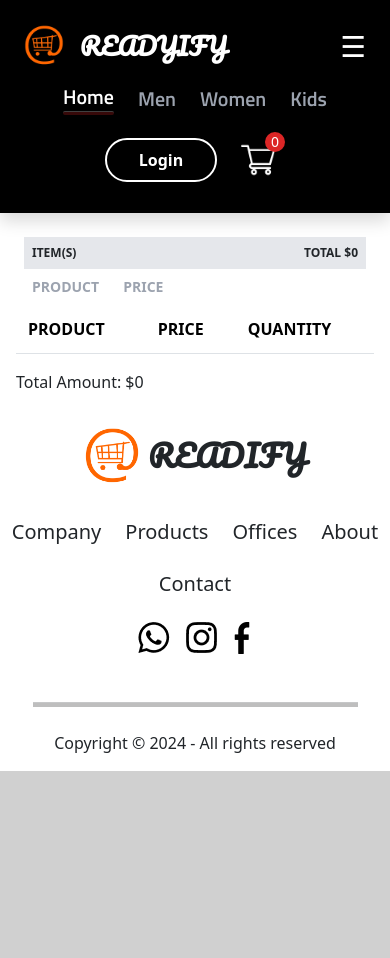
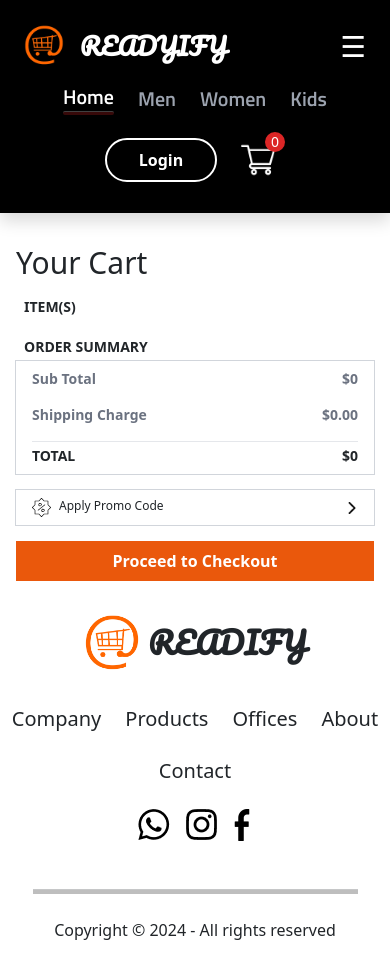
Before and after one commit to ankiitm2/Ecommerce, a React (Create React App) app: page /cart in a window 390 px wide. Before the commit the page ends 844 px from the top, so only its background shows below. Built offline with nearby package versions, Linux system fonts and the light colour scheme; a web font is replaced by a local one.

Commit message:
responsive check

```diff
--- a/src/App.css
+++ b/src/App.css
@@ -260,6 +260,10 @@
   width: 27rem;
 }
 
+.cart-items .details .name-detail {
+  width: 480px;
+}
+
 @media only screen and (max-width: 576px) {
   .Navbar {
     flex-direction: column;
@@ -375,16 +379,27 @@
 
   .CartItems .w-3\/5 {
     width: 100%;
-    border-right: none;
   }
 
-  .CartItems table th {
-    padding: 0.75rem;
-    vertical-align: top;
+  .shoppingDetails {
+    flex-direction: column;
   }
 
-  tr.cart-prodict-list:nth-child(odd) {
-    background: #f8f8f8;
+  .shoppingDetails .details {
+    flex-direction: column;
+  }
+
+  .shoppingDetails .w-2\/5 {
+    width: 100%;
+  }
+
+  .cart-items .details .name-detail {
+    width: 100%;
+  }
+
+  .shoppingDetails .price {
+    align-items: flex-start;
+    margin-top: .5rem;
   }
 }
 
--- a/src/components/CartItems/CartItems.jsx
+++ b/src/components/CartItems/CartItems.jsx
@@ -1,65 +1,48 @@
 import React, { useContext } from "react";
 import { HomeContext } from "../Context/HomeContext";
 import Remove from "../../Assets/delete.webp"
+import arrow from "../../Assets/breadcrum_arrow.png";
+import cupon from "../../Assets/coupon.svg"
 
 const CartItems = () => {
     const { allProduct, cartItems, removeFromCart, getTotalCartAmount } = useContext(HomeContext);
 
     return (
-        <div className="CartItems flex mt-4">
-
-            <div className="left-cont w-3/5 border-r-2">
-                <div className="top-cont flex justify-between bg-gray-200 mx-2 p-2 mb-2 text-xs font-bold">
-                    <p>ITEM(S)</p>
-                    <p>TOTAL ${getTotalCartAmount()}</p>
+        <div className="CartItems mt-4 mx-6">
+            <div className="top-cont py-2 mb-2 text-3xl">
+                <p>Your Cart</p>
             </div>
-
+            <div className="shoppingDetails flex gap-3">
+                <div className="left-cont w-3/5 ">
                     <div className="main-col flex">
-                    <div className="product mx-2">
-                        <h1 className="mb-2 text-sm px-2 font-bold text-gray-400">PRODUCT</h1>
+                        <div className="product w-full">
+                            <h1 className="font-bold text-sm mx-2 mb-1">ITEM(S)</h1>
                             {allProduct.map((e) => {
                                 if (cartItems[e.id] > 0) {
                                     return <div key={e.id}>
-                                    <div className="cart-items flex bg-gray-200 mb-2 p-2 gap-2">
-                                        <img src={e.image} alt={e.name} className="w-12 h-fit my-auto" />
-                                        <div className="details">
-                                            <p className="text-sm font-bold">{e.name}</p>
+                                        <div className="cart-items flex outline outline-1 outline-gray-300 mb-3 p-3 gap-3">
+                                            <img src={e.image} alt={e.name} className="w-20 h-fit my-auto" />
+                                            <div className="details flex justify-between w-full">
+                                                <div className="name-detail flex flex-col justify-between">
+                                                    <div className="content">
+                                                        <p className="text-base font-medium">{e.name}</p>
                                                         <p className="text-xs">Size: M</p>
+                                                    </div>
                                                     <button className="flex items-center text-sm mt-1" onClick={() => { removeFromCart(e.id) }}><img src={Remove} alt="" className="w-5 h-fit" />Remove</button>
+                                                </div>
+                                                <div className="quantity">
+                                                    <p className="text-sm font-medium">Qty: <span>{cartItems[e.id]}</span></p>
+                                                </div>
+                                                <div className="price flex flex-col justify-between items-end text-sm">
+                                                    <p>${e.new_price}</p>
+                                                    <p><span className="font-bold">Total Price:</span> ${e.new_price * cartItems[e.id]}</p>
+                                                </div>
                                             </div>
                                         </div>
                                     </div>
                                 }
                             })}
                         </div>
-                    <div className="price">
-                        <h1 className="mb-2 text-sm px-2 font-bold text-gray-400">PRICE</h1>
-                        {allProduct.map((e) => {
-                            if (cartItems[e.id] > 0) {
-                                return <div key={e.id}>
-                                    <div className="cart-items flex bg-gray-200 mb-2 p-2 gap-2 text-sm font-bold">
-                                        <p className="line-through decoration-2 text-gray-400">${e.old_price}</p>
-                                        <p>${e.new_price}</p>
-                                    </div>
-                                </div>
-                            }
-                        })}
-                    </div>
-                </div>
-
-                <div className="table">
-                    <table className="w-full">
-                        <tbody>
-                            <tr class="cart-title2">
-                                <th className="border-0">PRODUCT</th>
-                                <th className="border-0">PRICE</th>
-                                <th className="border-0">QUANTITY</th>
-                            </tr>
-                            <tr class="cart-prodict-list">
-
-                            </tr>
-                        </tbody>
-                    </table>
                     </div>
 
                     {/* {allProduct.map((e) => {
@@ -78,11 +61,25 @@ const CartItems = () => {
                 })} */}
                 </div>
                 <div className="right-cont w-2/5">
-
+                    <h1 className="font-bold text-sm mx-2 mb-1">ORDER SUMMARY</h1>
+                    <div className="total outline outline-1 outline-gray-300">
+                        <div className="box-1 px-3 py-2">
+                            <p className="flex justify-between text-sm font-bold text-gray-500">Sub Total <span>${getTotalCartAmount()}</span></p>
+                        </div>
+                        <div className="box-2 px-3 py-2">
+                            <p className="flex justify-between text-sm font-bold text-gray-500">Shipping Charge <span>$0.00</span></p>
+                        </div>
+                        <div className="total-charge px-3 py-2 ">
+                            <p className="flex justify-between border-t pt-1 font-bold text-sm">TOTAL <span>${getTotalCartAmount()}</span></p>
+                        </div>
+                    </div>
+                    <div className="promCode outline mt-3 px-3 py-2 outline-1 outline-gray-300">
+                        <div className="flex justify-between items-center text-xs"><p className="gap-2 flex"><img src={cupon} alt="cuppon" /> Apply Promo Code</p> <img src={arrow} alt="arrow" className="w-3 h-fit" /> </div>
+                    </div>
+                    <button className="mt-3 px-3 py-2 bg-orange-600 w-full text-white font-bold">Proceed to Checkout</button>
+                </div>
             </div>
 
-
-            <p>Total Amount: ${getTotalCartAmount()}</p>
         </div>
     )
 }
--- a/src/components/Context/HomeContext.jsx
+++ b/src/components/Context/HomeContext.jsx
@@ -28,11 +28,21 @@ const HomeContextProvider = (props) => {
                 let itemInfo = allProduct.find((product) => product.id === Number(item))
                 totalAmount += itemInfo.new_price * cartItems[item];
             }
-            return totalAmount;
         }
+        return totalAmount;
     }
 
-    const ContextValue = { allProduct, cartItems, addToCart, removeFromCart, getTotalCartAmount }
+    const getTotalCartItmes = () => {
+        let totalItem = 0;
+        for (const item in cartItems) {
+            if (cartItems[item] > 0) {
+                totalItem += cartItems[item];
+            }
+        }
+        return totalItem;
+    }
+
+    const ContextValue = { getTotalCartItmes, allProduct, cartItems, addToCart, removeFromCart, getTotalCartAmount }
 
     return (
         <HomeContext.Provider value={ContextValue}>
--- a/src/components/Navbar.jsx
+++ b/src/components/Navbar.jsx
@@ -1,11 +1,14 @@
-import React, { useState } from "react";
+import React, { useContext, useState } from "react";
 import { Link } from "react-router-dom";
 import Logo from "../Assets/logo.png";
 import Cart from "../Assets/cart_icon.png";
+import { HomeContext } from "./Context/HomeContext";
 
 const Navbar = () => {
     const [menu, setMenu] = useState("home");
     const [showMenu, setShowMenu] = useState(true);
+
+    const { getTotalCartItmes } = useContext(HomeContext);
 
     const toggleMenu = () => {
         setShowMenu(!showMenu);
@@ -45,7 +48,7 @@ const Navbar = () => {
             <div className="btn flex items-center gap-4">
                 <button className="rounded-full p-2 border-2 border-white w-28 text-white cursor-pointer shadow font-bold active:text-black active:bg-white active:border-gray-800"><Link to={"/loginSignup"}>Login</Link></button>
                 <Link to={"/cart"}> <img src={Cart} alt="cart" className="invert w-4/5" /></Link>
-                <div className="cart-count relative w-5 h-5 flex justify-center items-center text-sm bg-red-600 text-white rounded-xl">0</div>
+                <div className="cart-count relative w-5 h-5 flex justify-center items-center text-sm bg-red-600 text-white rounded-xl">{getTotalCartItmes()}</div>
             </div>
         </div >
     )
```
Also changed, not shown: src/Assets/coupon.svg (added). Lines whose indentation alone changed are shown as unchanged.
